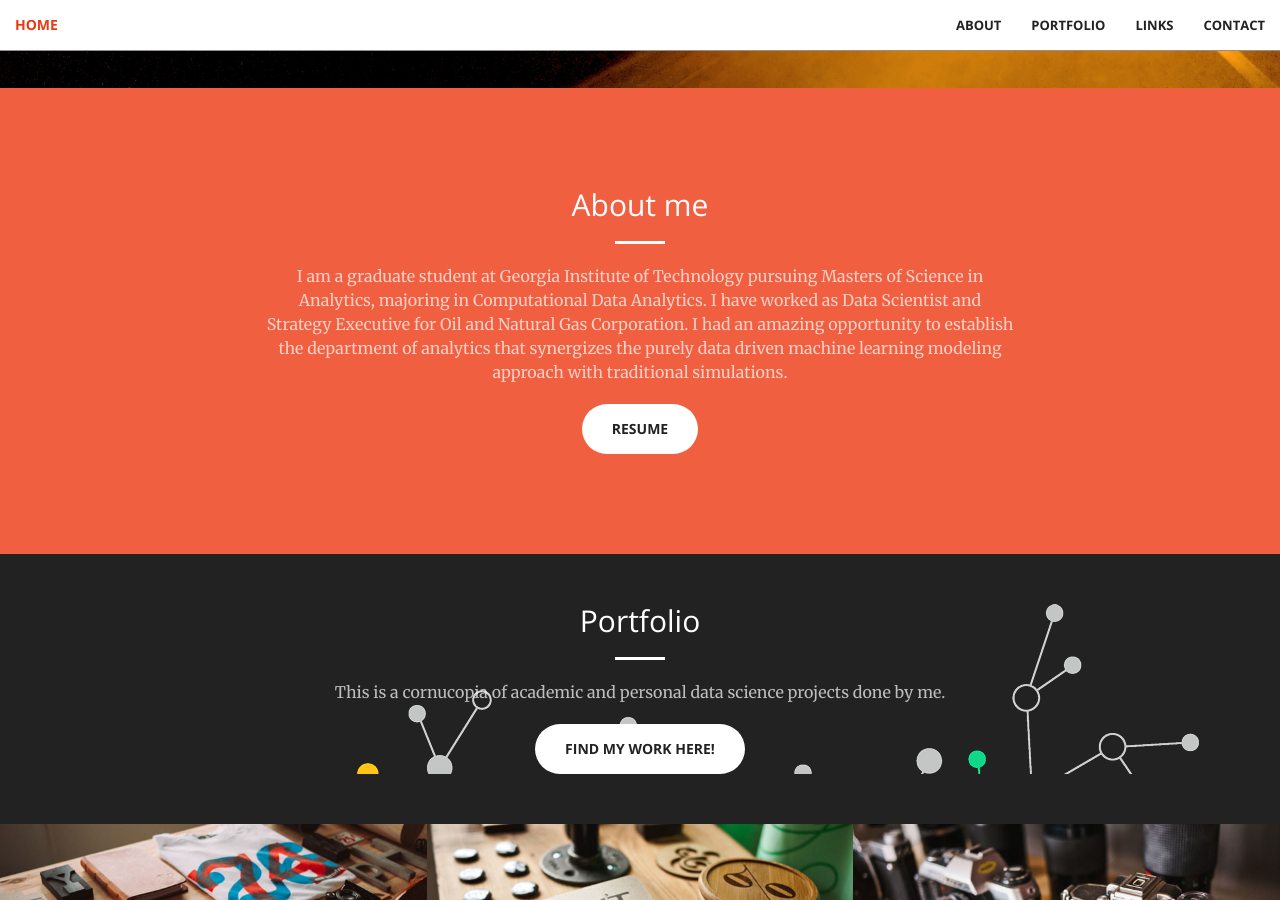
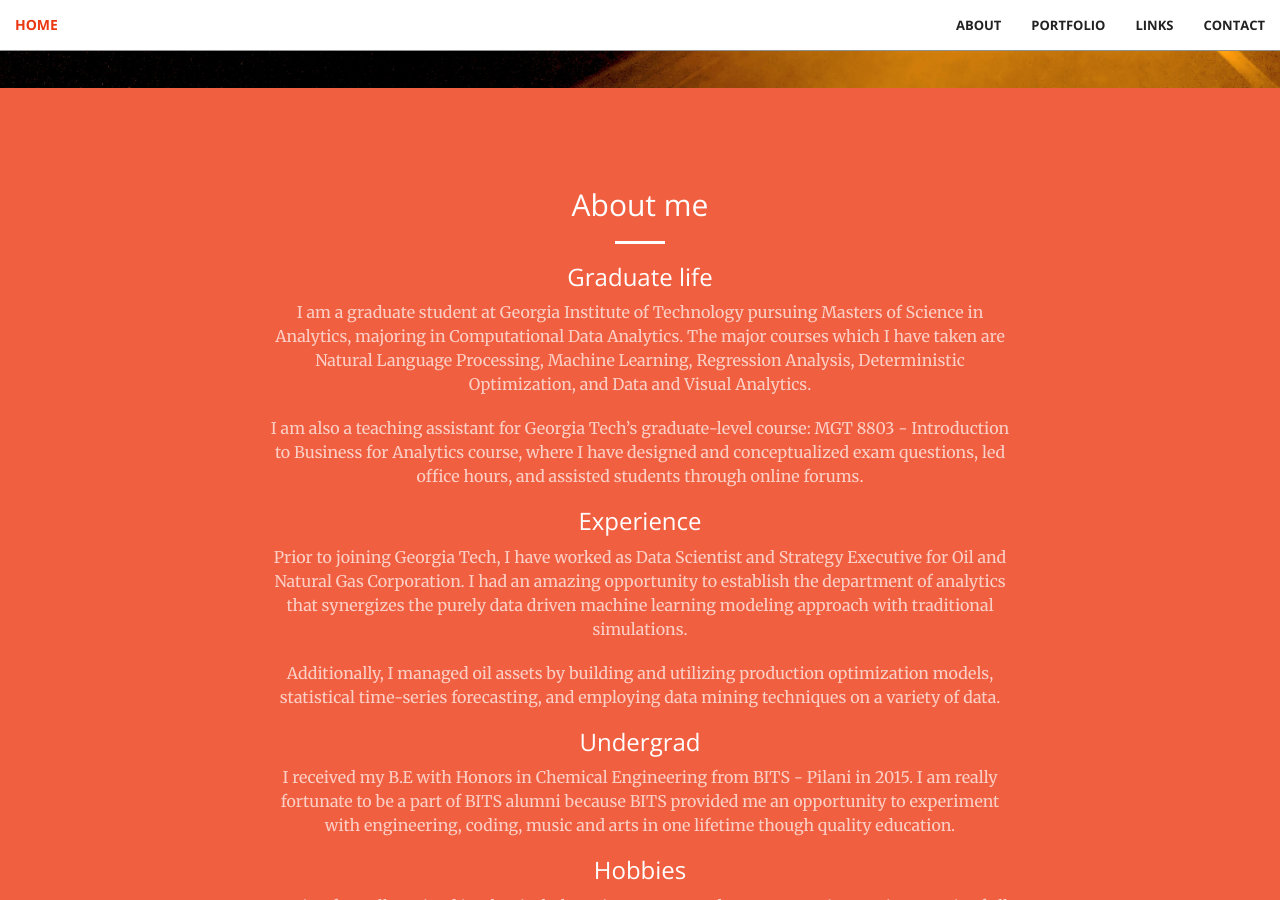
Before and after one commit to patriaabhishek/patriaabhishek.github.io, a Jekyll site: the page built from index.html, in a window 1280 px wide and 900 px high, scrolled down 812 px. Built offline with Jekyll 4.4.1, drawn with Linux system fonts in a browser that asks for light colours; some of the changed text lies outside the part shown.

Commit message:
Updated about page

```diff
--- a/_includes/call-to-action.html
+++ b/_includes/call-to-action.html
@@ -4,8 +4,25 @@
             <div class="col-lg-8 col-lg-offset-2 text-center">
                 <h2 class="section-heading">About me</h2>
                 <hr class="light">
-                <p class="text-faded">I am a graduate student at Georgia Institute of Technology pursuing Masters of Science in Analytics, majoring in Computational Data Analytics. I have worked as Data Scientist and Strategy Executive for Oil and Natural Gas Corporation. I had an amazing opportunity to establish the department of analytics that synergizes the purely data driven machine learning modeling approach with traditional simulations.</p>
-                <a href="./Abhishek_Patria_Resume.pdf" target="_blank" class="btn btn-default btn-xl page-scroll">Resume</a>
+
+				<h3 class="section-heading">Graduate life</h3>
+                <p class="text-faded">I am a graduate student at Georgia Institute of Technology pursuing Masters of Science in Analytics, majoring in Computational Data Analytics. The major courses which I have taken are Natural Language Processing, Machine Learning, Regression Analysis, Deterministic Optimization, and Data and Visual Analytics.</p>
+				<p class="text-faded">I am also a teaching assistant for Georgia Tech’s graduate-level course: MGT 8803 - Introduction to Business for Analytics course, where I have designed and conceptualized exam questions, led office hours, and assisted students through online forums.</p>
+
+				<h3 class="section-heading">Experience</h3>
+				<p class="text-faded">Prior to joining Georgia Tech, I have worked as Data Scientist and Strategy Executive for Oil and Natural Gas Corporation. I had an amazing opportunity to establish the department of analytics that synergizes the purely data driven machine learning modeling approach with traditional simulations.</p>
+				<p class="text-faded">Additionally, I managed oil assets by building and utilizing production optimization models, statistical time-series forecasting, and employing data mining techniques on a variety of data.</p>
+
+				<h3 class="section-heading">Undergrad</h3>
+				<p class="text-faded">I received my B.E with Honors in Chemical Engineering from BITS - Pilani in 2015. I am really fortunate to be a part of BITS alumni because BITS provided me an opportunity to experiment with engineering, coding, music and arts in one lifetime though quality education. </p>
+
+				<h3 class="section-heading">Hobbies</h3>
+				<p class="text-faded">Having formally trained in Classical Bharatiya Sangeet and Western Music, I am into music of all sorts and can play multiple instruments.</p>
+				<p class="text-faded">I also love travelling and have covered a lot of Northern and Western India during my undergard and working years. Also, thanks to my father's job relocations, I have stayed in and explored over 11 cities in India during my childhood. Most recently, I celebrated the new year in Orlando and Cape Canaveral</p>
+				<p class="text-faded">Lastly, visit 1264, Barnes Street NW, Atlanta for some fingerlicious vegetarian food of your choice. </p>
+
+
+				<a href="./Abhishek_Patria_Resume.pdf" target="_blank" class="btn btn-default btn-xl page-scroll">Resume</a>
             </div>
         </div>
     </div>
```
